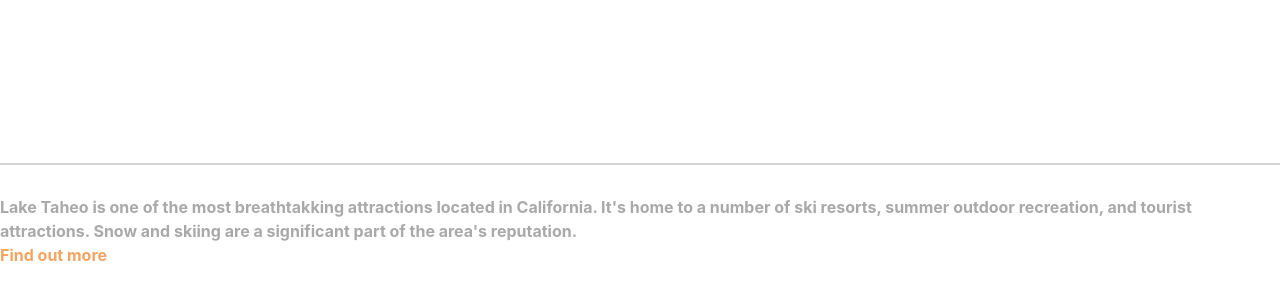
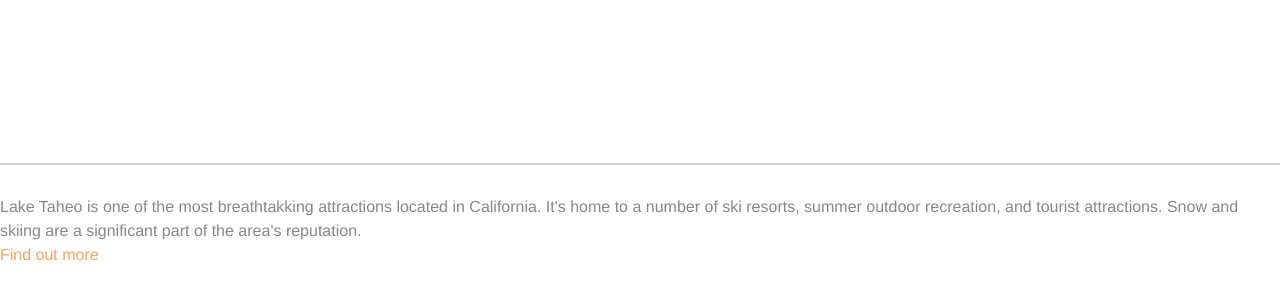
Before and after one commit to maramhmz/first-html-css, a plain HTML site: page index.html in a window 1280 px wide. Shown: the part 1065-1365 px from the top of the page. Drawn offline with Linux system fonts and the light colour scheme.

Commit message:
fix paragraph

```diff
--- a/style.css
+++ b/style.css
@@ -116,10 +116,6 @@ a {
 	color: #f4a460;
 }
 p {
-	font-family: -apple-system, BlinkMacSystemFont, 'Segoe UI', Roboto, Oxygen, Ubuntu, Cantarell,
-		'Open Sans', 'Helvetica Neue', sans-serif;
-	font-weight: bold;
-	color: #a9a9a9;
 	border-top: 1px solid #a9a9a9;
 	padding-top: 30px;
 }
```
